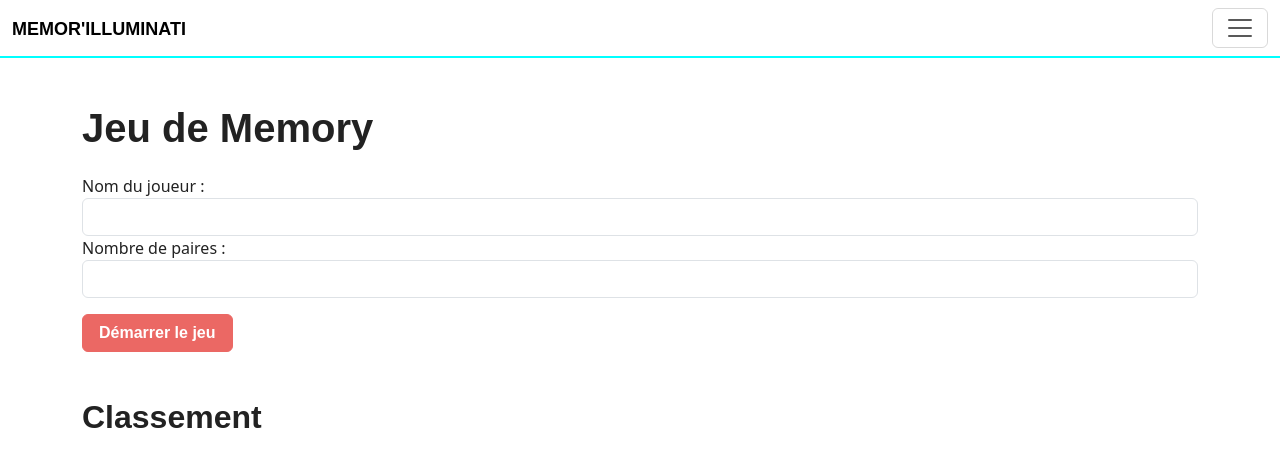
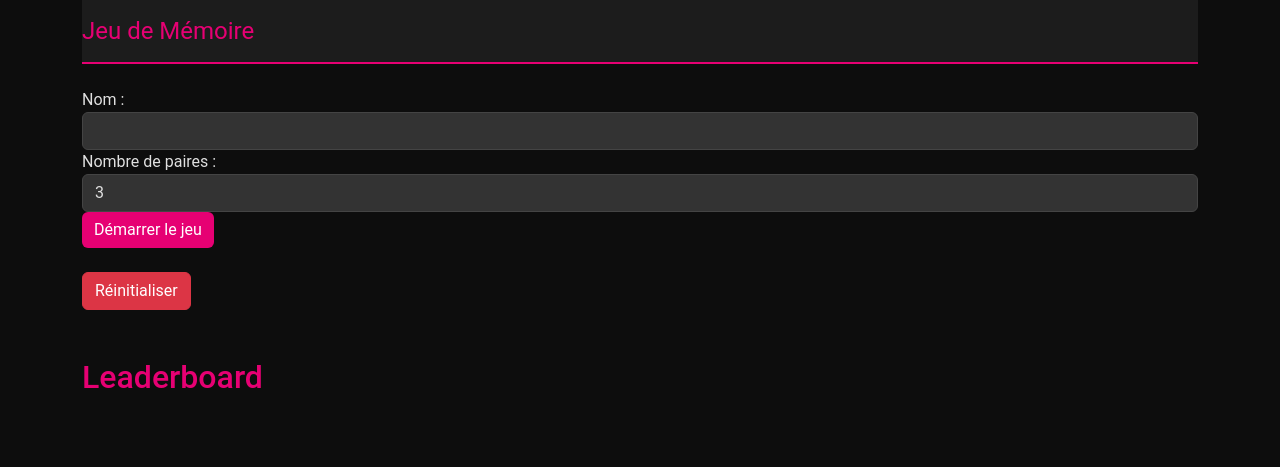
Before and after one commit to Rutkarf/MemorIlluminati, a PHP site: page / in a window 1280 px wide. Shown: the top 467 px of the page. Run offline with PHP 8.4, Linux system fonts and the light colour scheme; some web fonts are replaced.

Commit message:
Version Final

```diff
--- a/Card.php
+++ b/Card.php
@@ -1,13 +1,16 @@
+<!-- MemoryGame\Card.php -->
+
+
 <?php
+
 class Card {
     private $id;
     private $image;
-    private $isMatched;
+    private $matched = false;
 
     public function __construct($id, $image) {
         $this->id = $id;
         $this->image = $image;
-        $this->isMatched = false;
     }
 
     public function getId() {
@@ -18,16 +21,12 @@ class Card {
         return $this->image;
     }
 
-    public function isMatched() {
-        return $this->isMatched;
+    public function match() {
+        $this->matched = true;
     }
 
-    public function match() {
-        $this->isMatched = true;
-    }
-
-    public function unmatch() {
-        $this->isMatched = false;
+    public function isMatched() {
+        return $this->matched;
     }
 }
 ?>
--- a/Leaderboard.php
+++ b/Leaderboard.php
@@ -1,12 +1,31 @@
+<!-- Leaderboard.php -->
+
 <?php
-class Leaderboard {
+class Leaderboard
+{
     private $players = [];
+    private $entries = [];
 
-    public function addPlayer(Player $player) {
+    public function addEntry($name, $score)
+    {
+        $this->entries[] = ['name' => $name, 'score' => $score];
+        usort($this->entries, function ($a, $b) {
+            return $b['score'] <=> $a['score'];
+        });
+    }
+
+    public function getEntries()
+    {
+        return $this->entries;
+    }
+
+    public function addPlayer(Player $player)
+    {
         $this->players[$player->getName()] = $player;
     }
 
-    public function updateLeaderboard(Player $player, $score) {
+    public function updateLeaderboard(Player $player, $score)
+    {
         if (isset($this->players[$player->getName()])) {
             $this->players[$player->getName()]->addScore($score);
         } else {
@@ -16,13 +35,15 @@ class Leaderboard {
         $this->sortLeaderboard();
     }
 
-    private function sortLeaderboard() {
-        usort($this->players, function($a, $b) {
+    private function sortLeaderboard()
+    {
+        usort($this->players, function ($a, $b) {
             return $b->getScores()[0] - $a->getScores()[0];
         });
     }
 
-    public function getTopPlayers($limit = 10) {
+    public function getTopPlayers($limit = 10)
+    {
         return array_slice($this->players, 0, $limit);
     }
 }
--- a/assets/css/style.css
+++ b/assets/css/style.css
@@ -1,84 +1,133 @@
-/* styles.css */
+/* Général */
+/* assets/css/style.css */
+
+/* Général */
+body {
+  background: #0d0d0d;
+  color: #e0e0e0;
+  font-family: "Roboto", sans-serif;
+}
+
+/* Navbar */
+.navbar {
+  background: #1c1c1c;
+  border-bottom: 2px solid #e60073;
+}
+
+.navbar-brand {
+  color: #e60073;
+  font-size: 1.5rem;
+}
+
+.navbar-nav .nav-link {
+  color: #e0e0e0;
+  transition: color 0.3s;
+}
+
+.navbar-nav .nav-link:hover {
+  color: #e60073;
+}
+
+/* Titres */
+h1,
+h2 {
+  color: #e60073;
+}
+
+/* Formulaire */
+.form-group label {
+  color: #e0e0e0;
+}
+
+.form-control {
+  background: #333;
+  border: 1px solid #444;
+  color: #e0e0e0;
+}
+
+.form-control:focus {
+  border-color: #e60073;
+  background-color: #222;
+  color: #e0e0e0;
+}
+
+/* Boutons */
+.btn-primary {
+  background-color: #e60073;
+  border: none;
+}
+
+.btn-primary:hover {
+  background-color: #ff007a;
+}
+
+/* Cartes */
+.board {
+  display: flex;
+  flex-wrap: wrap;
+  justify-content: center; /* Centrer les cartes horizontalement */
+}
 
 /* assets/css/style.css */
 
-body.cyberpunk-theme {
-  background-color: #1a1a2e;
-  color: #e0e0e0;
-  font-family: "Orbitron", sans-serif;
-}
-
-.navbar {
-  border-bottom: 2px solid #0ff;
-}
-
-.text-neon {
-  color: #0ff;
-  text-shadow: 0 0 5px #00f0ff, 0 0 10px #00f0ff, 0 0 15px #00f0ff;
-}
-
-.neon-input {
-  background-color: transparent;
-  border: 1px solid #0ff;
-  color: #0ff;
-  text-shadow: 0 0 5px #00f0ff, 0 0 10px #00f0ff, 0 0 15px #00f0ff;
-  padding: 10px;
-}
-
-.neon-input::placeholder {
-  color: #0ff;
-}
-
-.btn-neon {
-  background-color: #0ff;
-  border: none;
-  color: #1a1a2e;
-  padding: 10px 20px;
-  text-shadow: none;
-  transition: all 0.3s ease-in-out;
-}
-
-.btn-neon:hover {
-  background-color: #00e0ff;
-  color: #ffffff;
-}
-
-.board {
-  display: grid;
-  grid-template-columns: repeat(auto-fit, minmax(100px, 1fr));
-  gap: 15px;
-  margin-top: 20px;
+/* Style des conteneurs de cartes */
+.card-container {
+  perspective: 1000px; /* Crée une perspective pour l'animation de flip */
 }
 
 .card {
-  background-color: #0ff;
-  padding: 10px;
-  border-radius: 10px;
-  box-shadow: 0 0 10px #00f0ff;
-  transition: transform 0.3s ease;
+  width: 100px; /* Fixer une largeur pour chaque carte */
+  height: 150px; /* Fixer une hauteur pour chaque carte */
+  position: relative;
+  transform-style: preserve-3d; /* Assure que les éléments enfants sont transformés en 3D */
+  transition: transform 0.6s; /* Animation pour le flip */
+  cursor: pointer; /* Change le curseur pour indiquer que la carte est cliquable */
 }
 
-.card:hover {
-  transform: scale(1.1);
+.card.flipped {
+  transform: rotateY(180deg); /* Rotation de 180 degrés pour l'animation de flip */
 }
 
-.card img {
-  max-width: 100%;
-  border-radius: 5px;
+/* Face avant de la carte */
+.card .front,
+.card .back {
+  position: absolute;
+  width: 100%;
+  height: 100%;
+  backface-visibility: hidden; /* Cache la face arrière lorsqu'elle est retournée */
 }
 
-.matched {
-  border: 2px solid #00ff99;
+.card .front {
+  background: url('./assets/card/backCard.jpg') no-repeat center center; /* Image du dos de la carte */
+  background-size: cover; /* Ajuste l'image pour couvrir toute la face */
 }
 
-.flipped {
-  border: 2px solid #ff0099;
+.card .back {
+  background: no-repeat center center; /* Pas d'image de fond par défaut */
+  background-size: cover; /* Ajuste l'image pour couvrir toute la face */
+  transform: rotateY(180deg); /* Rotation pour que la face arrière soit cachée lorsque la carte est retournée */
 }
 
-.list-group-item {
-  background-color: transparent;
-  border: 1px solid #0ff;
-  color: #0ff;
-  text-shadow: 0 0 5px #00f0ff, 0 0 10px #00f0ff, 0 0 15px #00f0ff;
-  margin-bottom: 5px;
+@media (max-width: 1200px) {
+  .card {
+    width: calc(100% / 6 - 10px); /* Ajuster pour les écrans moyens */
+  }
 }
+
+@media (max-width: 992px) {
+  .card {
+    width: calc(100% / 5 - 10px); /* Ajuster pour les écrans plus petits */
+  }
+}
+
+@media (max-width: 768px) {
+  .card {
+    width: calc(100% / 4 - 10px); /* Ajuster pour les petits écrans */
+  }
+}
+
+@media (max-width: 576px) {
+  .card {
+    width: calc(100% / 3 - 10px); /* Ajuster pour les très petits écrans */
+  }
+}
--- a/index.php
+++ b/index.php
@@ -1,51 +1,69 @@
 <!-- MemoryGame\index.php -->
-
-
 <?php
-// Charger toutes les classes nécessaires avant tout accès à la session
 require_once 'Card.php';
 require_once 'Game.php';
 require_once 'Player.php';
 require_once 'Leaderboard.php';
 
-// Démarrer la session
 session_start();
 
-// Récupérer ou initialiser le leaderboard
+// Vérifier si le bouton "reset" a été cliqué pour réinitialiser la partie
+if (isset($_POST['reset'])) {
+    unset($_SESSION['game']);
+    unset($_SESSION['player']);
+    unset($_SESSION['startTime']);
+    unset($_SESSION['attempts']);
+    unset($_SESSION['flippedCards']);
+    unset($_SESSION['toHide']);
+    header("Location: index.php");
+    exit;
+}
+
+// Récupérer ou initialiser le leaderboard depuis la session
 $leaderboard = $_SESSION['leaderboard'] ?? new Leaderboard();
 
-// Initialisation du jeu
-if ($_SERVER['REQUEST_METHOD'] === 'POST') {
+// Initialisation du jeu si le formulaire a été soumis (sauf si c'est un reset)
+if ($_SERVER['REQUEST_METHOD'] === 'POST' && !isset($_POST['reset'])) {
     $playerName = $_POST['name'] ?? 'Anonyme';
-    $numberOfPairs = (int)$_POST['pairs'];
+    $numberOfPairs = isset($_POST['pairs']) ? (int)$_POST['pairs'] : 3;
 
     $player = new Player($playerName);
     $game = new Game($numberOfPairs);
 
     $_SESSION['player'] = $player;
     $_SESSION['game'] = $game;
-    $_SESSION['startTime'] = microtime(true); // Enregistre le temps de début
-    $_SESSION['attempts'] = 0; // Initialise le nombre de tentatives
-    $_SESSION['flippedCards'] = []; // Pour garder une trace des cartes retournées
-    $_SESSION['lastFlippedCards'] = []; // Pour stocker temporairement les cartes retournées
+    $_SESSION['startTime'] = microtime(true);
+    $_SESSION['attempts'] = 0;
+    $_SESSION['flippedCards'] = [];
+    $_SESSION['toHide'] = [];
 }
 
-// Accéder aux objets de la session après s'assurer que les classes sont chargées
+// Récupérer les objets jeu et joueur depuis la session
 $game = $_SESSION['game'] ?? null;
 $player = $_SESSION['player'] ?? null;
 
+// Vérifiez et initialisez 'flippedCards' comme tableau s'il n'existe pas encore
+if (!isset($_SESSION['flippedCards']) || !is_array($_SESSION['flippedCards'])) {
+    $_SESSION['flippedCards'] = [];
+}
+
+// Vérifiez et initialisez 'toHide' comme tableau s'il n'existe pas encore
+if (!isset($_SESSION['toHide']) || !is_array($_SESSION['toHide'])) {
+    $_SESSION['toHide'] = [];
+}
+
+// Vérifier pour retourner une carte si le jeu est en cours et si une carte est sélectionnée
 if ($game && $_SERVER['REQUEST_METHOD'] === 'GET' && isset($_GET['flip'])) {
     $index = (int)$_GET['flip'];
     $cards = $game->getCards();
 
-    // Si la carte a déjà été retournée, ignorez l'action
-    if (in_array($index, $_SESSION['flippedCards'])) {
+    if (in_array($index, $_SESSION['flippedCards']) || in_array($index, $_SESSION['toHide'])) {
         header("Location: index.php");
         exit;
     }
 
-    // Ajoute l'index de la carte retournée
     $_SESSION['flippedCards'][] = $index;
+
     $_SESSION['attempts']++;
 
     if (count($_SESSION['flippedCards']) === 2) {
@@ -53,43 +71,41 @@ if ($game && $_SERVER['REQUEST_METHOD'] === 'GET' && isset($_GET['flip'])) {
         $secondCard = $cards[$_SESSION['flippedCards'][1]];
 
         if ($game->checkMatch($firstCard, $secondCard)) {
-            // Si c'est une correspondance, vide la liste des cartes retournées
-            $_SESSION['flippedCards'] = [];
+            $_SESSION['toHide'] = $_SESSION['flippedCards'];
         } else {
-            // Si ce n'est pas une correspondance, affichez les cartes pendant 1 seconde
-            $_SESSION['lastFlippedCards'] = $_SESSION['flippedCards'];
-            $_SESSION['flippedCards'] = [];
+            // Si les cartes ne correspondent pas, les retourner après un délai
+            $_SESSION['toHide'] = [];
+        }
+        $_SESSION['flippedCards'] = [];
+    }
 
-            header("Refresh: 1; url=index.php");
-            exit;
-        }
+    // Cacher les cartes après un court délai si elles ne correspondent pas
+    if (count($_SESSION['toHide']) === 2) {
+        // Définir un délai pour cacher les cartes
+        sleep(1); // Utiliser sleep() peut ne pas être la meilleure approche pour les applications web en production
+        $_SESSION['toHide'] = [];
     }
 
     // Vérifier si le jeu est terminé
-    if ($game->isGameOver()) {
-        $endTime = microtime(true);
-        $timeElapsed = $endTime - $_SESSION['startTime'];
-        $score = max(1000 - ($timeElapsed * 10) - ($_SESSION['attempts'] * 5), 0);
-
-        $leaderboard->updateLeaderboard($player, $score);
+    if ($game->isCompleted()) {
+        // Ajouter le score au leaderboard
+        $elapsedTime = microtime(true) - $_SESSION['startTime'];
+        $score = max(0, 1000 - (int)($_SESSION['attempts'] * 10 + $elapsedTime / 60));
+        $leaderboard->addEntry($player->getName(), $score);
         $_SESSION['leaderboard'] = $leaderboard;
 
-        echo "<p>Félicitations, {$player->getName()} ! Vous avez terminé le jeu.</p>";
-        echo "<p>Votre score : $score</p>";
-        echo "<a href='index.php'>Rejouer</a>";
+        // Réinitialiser la session du jeu
+        unset($_SESSION['game']);
+        unset($_SESSION['player']);
+        unset($_SESSION['startTime']);
+        unset($_SESSION['attempts']);
+        unset($_SESSION['flippedCards']);
+        unset($_SESSION['toHide']);
+    }
 
-        session_destroy();
-        exit;
-    }
+    header("Location: index.php");
+    exit;
 }
-
-// Réinitialiser l'état des dernières cartes retournées
-if ($game && isset($_SESSION['lastFlippedCards'])) {
-    $_SESSION['lastFlippedCards'] = [];
-}
-
-// Récupère les cartes à afficher
-$cards = $game ? $game->getCards() : [];
 ?>
 
 <!DOCTYPE html>
@@ -98,106 +114,72 @@ $cards = $game ? $game->getCards() : [];
 <head>
     <meta charset="UTF-8">
     <meta name="viewport" content="width=device-width, initial-scale=1.0">
-    <title>Memor'Illuminati</title>
-    <!-- Bootstrap CSS -->
-    <link href="assets/css/bootstrap.css" rel="stylesheet">
+    <title>Jeu de Mémoire</title>
+    <link rel="stylesheet" href="https://cdn.jsdelivr.net/npm/bootstrap@5.3.0/dist/css/bootstrap.min.css">
     <link rel="stylesheet" href="assets/css/style.css">
 </head>
 
 <body>
-
-    <nav class="navbar">
-        <div class="container-fluid">
-            <!-- Nom du jeu à gauche -->
-            <a class="navbar-brand" href="#">Memor'Illuminati</a>
-
-            <!-- Bouton pour mobile -->
-            <button class="navbar-toggler" type="button" data-bs-toggle="collapse" data-bs-target="#navbarNav" aria-controls="navbarNav" aria-expanded="false" aria-label="Toggle navigation">
-                <span class="navbar-toggler-icon"></span>
-            </button>
-
-            <!-- Contenu de la navbar -->
-            <div class="collapse navbar-collapse" id="navbarNav">
-                <ul class="navbar-nav mx-auto">
-                    <!-- Réseaux sociaux au centre -->
-                    <li class="nav-item">
-                        <a class="nav-link" href="https://www.facebook.com" target="_blank">
-                            <i class="fab fa-facebook"></i> Facebook
-                        </a>
-                    </li>
-                    <li class="nav-item">
-                        <a class="nav-link" href="https://www.twitter.com" target="_blank">
-                            <i class="fab fa-twitter"></i> Twitter
-                        </a>
-                    </li>
-                    <li class="nav-item">
-                        <a class="nav-link" href="https://www.instagram.com" target="_blank">
-                            <i class="fab fa-instagram"></i> Instagram
-                        </a>
-                    </li>
-                </ul>
-
-                <!-- Leaderboard à droite -->
-                <ul class="navbar-nav ml-auto">
-                    <li class="nav-item">
-                        <a class="nav-link" href="#leaderboard">Leaderboard</a>
-                    </li>
-                </ul>
-            </div>
-        </div>
-    </nav>
-
     <div class="container">
-        <h1 class="mt-5">Jeu de Memory</h1>
+        <nav class="navbar navbar-expand-lg navbar-dark">
+            <a class="navbar-brand" href="#">Jeu de Mémoire</a>
+        </nav>
 
         <?php if (!$game): ?>
-            <form method="post" action="index.php" class="mt-4">
+            <form method="post" class="mt-4">
                 <div class="form-group">
-                    <label for="name">Nom du joueur :</label>
+                    <label for="name">Nom :</label>
                     <input type="text" id="name" name="name" class="form-control" required>
                 </div>
                 <div class="form-group">
                     <label for="pairs">Nombre de paires :</label>
-                    <input type="number" id="pairs" name="pairs" class="form-control" min="3" max="12" required>
+                    <input type="number" id="pairs" name="pairs" class="form-control" min="2" max="10" value="3" required>
                 </div>
-                <button type="submit" class="btn btn-primary mt-3">Démarrer le jeu</button>
+                <button type="submit" class="btn btn-primary">Démarrer le jeu</button>
             </form>
         <?php else: ?>
-            <div class="board mt-4 d-flex flex-wrap">
-                <?php foreach ($cards as $index => $card): ?>
+            <div class="board mt-4">
+                <?php foreach ($game->getCards() as $index => $card): ?>
                     <?php
-                    $flipped = in_array($index, $_SESSION['flippedCards']) || in_array($index, $_SESSION['lastFlippedCards']);
+                    $isFlipped = in_array($index, $_SESSION['flippedCards']) || in_array($index, $_SESSION['toHide']);
                     ?>
-                    <div class="card m-2" style="width: 100px; height: 150px;">
-                        <?php if ($card->isMatched() || $flipped): ?>
-                            <img src="<?= $card->getImage() ?>" alt="Card" class="img-fluid">
-                        <?php else: ?>
-                            <a href="index.php?flip=<?= $index ?>">
-                                <img src="assets/card/BackCard.jpg" alt="Hidden Card" class="img-fluid">
-                            </a>
-                        <?php endif; ?>
+                    <div class="card-container">
+                        <div class="card <?php echo $isFlipped ? 'flipped' : ''; ?>" onclick="flipCard(<?php echo $index; ?>)">
+                            <div class="front">
+                                <!-- Face avant de la carte avec l'image du dos -->
+                            </div>
+                            <div class="back">
+                                <img src="<?php echo htmlspecialchars($card->getImage()); ?>" alt="Carte">
+                            </div>
+                        </div>
                     </div>
                 <?php endforeach; ?>
             </div>
-            <p class="mt-3">Tentatives : <?= $_SESSION['attempts'] ?></p>
         <?php endif; ?>
 
-        <h2 class="mt-5">Classement</h2>
-        <ul>
-            <?php
-            $topPlayers = $leaderboard->getTopPlayers();
-            foreach ($topPlayers as $topPlayer) {
-                echo "<li>{$topPlayer->getName()} - Meilleur score : " . $topPlayer->getScores()[0] . "</li>";
-            }
-            ?>
-        </ul>
+        <form method="post" class="mt-4">
+            <button type="submit" name="reset" class="btn btn-danger">Réinitialiser</button>
+        </form>
+
+        <div id="leaderboard" class="mt-5">
+            <h2>Leaderboard</h2>
+            <ul>
+                <?php foreach ($leaderboard->getEntries() as $entry): ?>
+                    <li><?php echo htmlspecialchars($entry['name']); ?> : <?php echo htmlspecialchars($entry['score']); ?> points</li>
+                <?php endforeach; ?>
+            </ul>
+        </div>
     </div>
 
-    <!-- Bootstrap JS and dependencies -->
-    <script src="https://code.jquery.com/jquery-3.5.1.slim.min.js"></script>
-    <script src="https://cdn.jsdelivr.net/npm/@popperjs/core@2.9.3/dist/umd/popper.min.js"></script>
-    <script src="https://stackpath.bootstrapcdn.com/bootstrap/5.3.3/js/bootstrap.min.js"></script>
+    <script>
+        function flipCard(index) {
+            window.location.href = `index.php?flip=${index}`;
+        }
+    </script>
 
+    <script src="https://cdnjs.cloudflare.com/ajax/libs/font-awesome/6.0.0-beta3/js/all.min.js"></script>
+    <script src="https://cdn.jsdelivr.net/npm/@popperjs/core@2.11.6/dist/umd/popper.min.js"></script>
+    <script src="https://cdn.jsdelivr.net/npm/bootstrap@5.3.0/dist/js/bootstrap.min.js"></script>
 </body>
 
 </html>
```
Also changed, not shown: Game.php (+36 -23 lines), assets/card/BackCard/BackCard.jpg (added).
